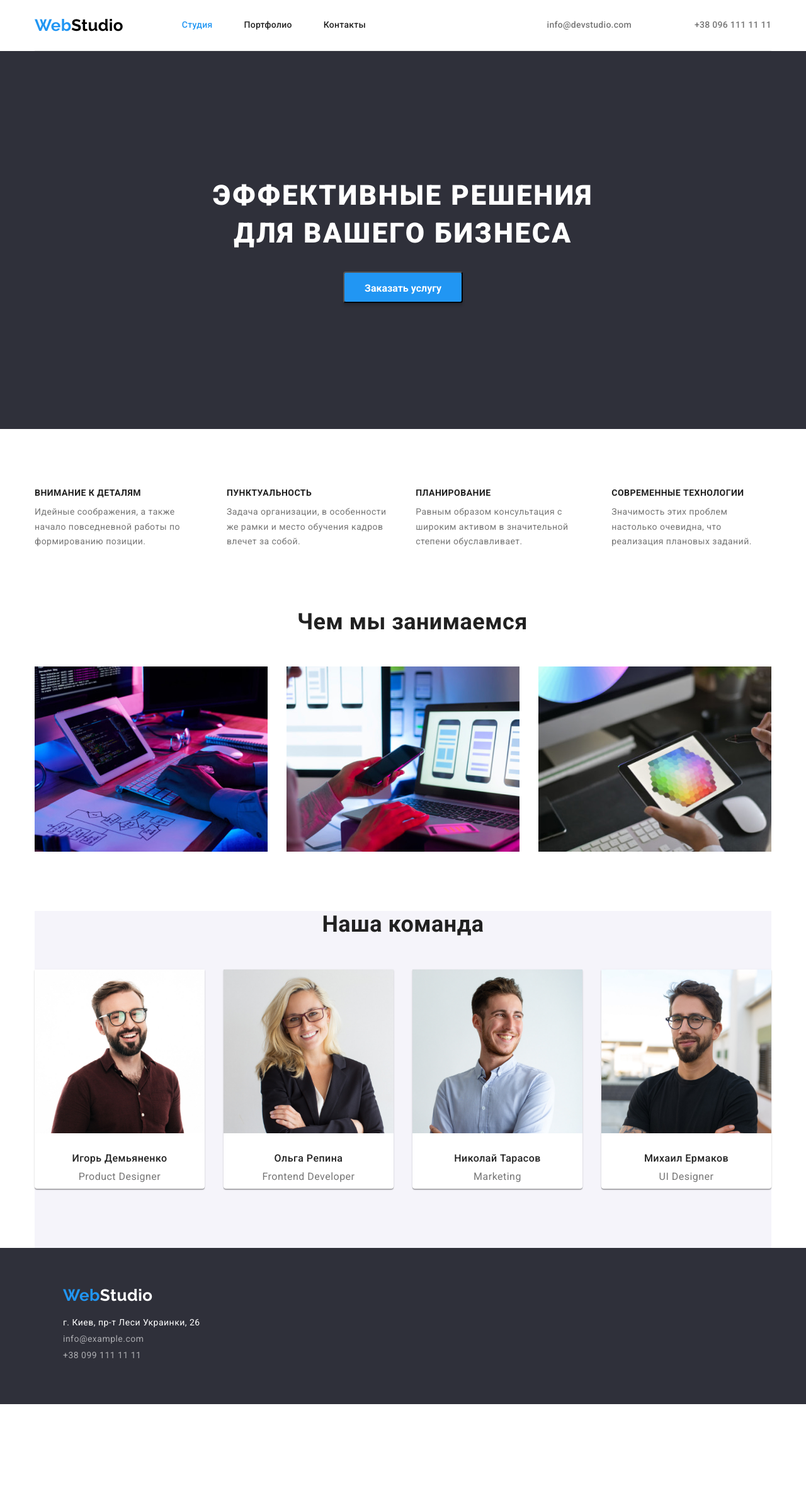
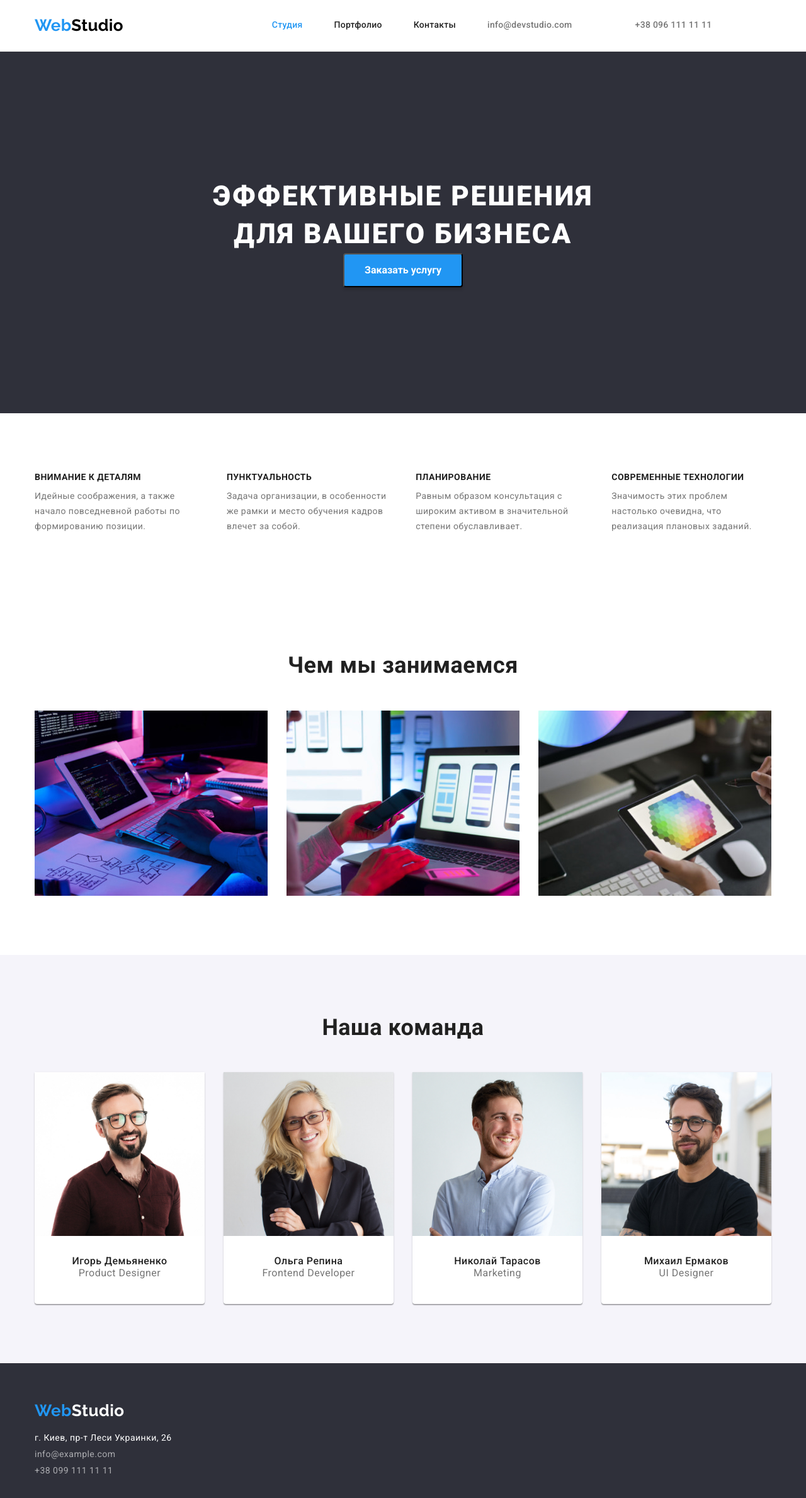
Before and after one commit to igor-rizak/goit-markup-hw-03, a plain HTML site: page index.html in a window 1280 px wide. Shown: the whole page at 63% size. Before the commit the page ends 2229 px from the top, so only its background shows below. Drawn offline with nearby package versions, Linux system fonts and the light colour scheme.

Commit message:
hw-03-02

```diff
--- a/css/styles.css
+++ b/css/styles.css
@@ -54,7 +54,6 @@ margin-right: 215px;
 /* HEADER */
 
 .site-nav {
-display: flex;
 background-color: #FFFFFF;
 font-weight: 500;
 font-size: 14px;
@@ -66,6 +65,14 @@ border-bottom: 1px solid #ECECEC;
 .site-nav
 .link .current {
 color: var(--accent-color);
+}
+
+
+.site-nav .container,
+.header-nav, .header-list {
+display: flex;
+align-items: center;
+gap: 50px;
 }
 
 
@@ -84,16 +91,6 @@ padding-top: 25px;
 padding-bottom: 25px;
 }
 
-.header-list {
-display: flex;
-gap: 50px;
-}
-
-.header-nav {
-display: flex;
-margin-right: auto;
-align-items: center;
-}
 
 .link {
 color: var(--title-text-color);
@@ -111,6 +108,7 @@ padding-top: 32px;
 padding-bottom: 32px;
 display: block;
 }
+
 .site {
 color: var(--primery-text-color);
 }
@@ -141,20 +139,13 @@ line-height: 1.19;
 text-decoration: none;
 }
 
-.footer-slogan {
-margin-bottom: 20px;
-}
-
-.footer-adress{
-margin-bottom: 10px;
-}
-
 
 /* Section main */
 
 .section-main {
 background: #2F303A;
-display: flex;
+padding-top: 200px;
+padding-bottom: 200px;
 }
 
 .section-headline {
@@ -163,8 +154,6 @@ font-weight: 900;
 font-size: 44px;
 line-height: 1.36;
 
-margin-top: 200px;
-margin-bottom: 30px;
 margin-right: auto;
 margin-left: auto;
 text-align: center;
@@ -193,20 +182,18 @@ border-radius: 4px;
 .button-by {
 display: block;
 margin: 0 auto;
-max-width: 200px;
-max-height: 50px;
-min-width: 136px;
-min-height: 30px;
 padding: 10px 32px;
-margin-bottom: 200px;
 }
 
 /* Section desc*/
 
+.section-desc {
+padding-top: 94px;
+padding-bottom: 94px;
+}
+
 .content-desk {
 display: flex;
-padding-top: 94px;
-padding-bottom: 94px;
 gap: 30px;
 }
 
@@ -236,9 +223,6 @@ display: flex;
 flex-wrap: wrap;
 }
 
-.subject-img:last-child {
-margin-right: 0;
-}
 
 .subject > .container {
 padding-top: 94px;
@@ -255,7 +239,6 @@ margin-bottom: 50px;
 
 .subject-list {
 display: flex;
-margin-bottom: 94px;
 }
 
 .subject-picture {
@@ -266,7 +249,6 @@ margin-right: 30px;
 
 .user-container {
 display: flex;
-padding-bottom: 94px;
 }
 
 .user-picture {
@@ -282,6 +264,13 @@ margin-right: 0;
 
 .section-user {
 background: #F5F4FA;
+padding-top: 94px;
+padding-bottom: 94px;
+}
+
+.user-name {
+padding-top: 30px;
+padding-bottom: 30px;
 }
 
 .title-user {
@@ -289,9 +278,6 @@ font-weight: 500;
 font-size: 16px;
 line-height: 1.19;
 text-align: center;
-margin-bottom: 10px;
-margin-top: 30px;
-
 }
 
 .text-user {
@@ -308,20 +294,29 @@ address {
 font-style: normal;
 }
 
+
+.footer-slogan {
+display: block;
+margin-bottom: 20px;
+}
+
+.footer-adress {
+margin-bottom: 10px;
+}
 .maps {
 color: #FFFFFF;
 }
 
-.footer {
+.footer  {
 background-color: #2F303A;
 color: rgba(255, 255, 255, 0.6);
 display: flex;
 }
 
-.footer-list {
-    padding: 60px;
+.footer-wide {
+padding-top: 60px;
+padding-bottom: 60px;
 }
-
 
 .logo-footer {
 color: #FFFFFF;
@@ -332,6 +327,12 @@ color: #FFFFFF;
 text-decoration: none;
 gap: 30px;
 }
+
+.section-portfolio {
+padding-top: 94px;
+padding-bottom: 94px;
+}
+
 
 /* BUTTON */
 .button,
@@ -353,7 +354,6 @@ line-height: 1.62;
 .list-oll {
 display: flex;
 flex-wrap: wrap;
-width: 1200px;
 margin-left: -30px;
 margin-top: -30px;
 }
@@ -362,7 +362,6 @@ margin-top: -30px;
 display: flex;
 gap: 8px;
 margin-bottom: 50px;
-margin-top: 174px;
 justify-content: center;
 }
 
@@ -384,7 +383,6 @@ font-size: 18px;
 line-height: 2;
 letter-spacing: 0.06em;
 margin-bottom: 4px;
-margin-top: 20px;
 }
 
 .text-site {
--- a/index.html
+++ b/index.html
@@ -24,16 +24,17 @@
   </head>
   <body>
     <!-- Навигация -->
+    <header class="site-nav">
       <div class="container">
-      <header class="site-nav">
         <nav class="header-nav">
-          <a href="/" class="logo">Web<span class="logo-header">Studio</span></a>
+          <a href="/" class="logo logo-header">Web<span class="logo-header">Studio</span></a>
           <ul class="link list header-list">
             <li><a href="index.html" class="link accent site">Студия</a></li>
             <li><a href="portfolio.html" class="link site">Портфолио</a></li>
             <li><a href="" class="link site">Контакты</a></li>
           </ul>
         </nav>
+
         <!-- Контакты -->
         <ul class="list header-list">
           <li class="link">
@@ -43,8 +44,8 @@
             <a href="tel:+380961111111" class="link contacts">+38 096 111 11 11</a>
           </li>
         </ul>
+      </div>
     </header>
-    </div>
     <!-- Герой-->
     <main>
       <!-- Эффективные решения для вашего бизнеса -->
@@ -56,7 +57,6 @@
       </section>
 
       <!-- Компетенции -->
-
       <section class="section-desc">
         <div class="container">
           <ul class="list content-desk">
@@ -88,8 +88,8 @@
         </div>
       </section>
       <!-- Чем мы занимаемся -->
+      <section class="section-desc">
         <div class="container subject-img">
-        <section>
           <h2 class="subject container">Чем мы занимаемся</h2>
           <ul class="list subject-list">
             <li class="subject-picture">
@@ -102,46 +102,54 @@
               <img src="./images/work/img_3.jpg" alt="Подбор цветовой гаммы" width="370" />
             </li>
           </ul>
+        </div>
       </section>
-      </div>
+
       <!-- Наша команда -->
+      <section class="section-user">
         <div class="container">
-        <section class="section-user">
           <h2 class="subject">Наша команда</h2>
           <ul class="list user-container">
             <li class="user-picture">
               <img src="./images/team/igor.jpg" alt="Игорь Демьяненко" width="270" />
+              <div class="user-name">
                 <h3 class="title-user">Игорь Демьяненко</h3>
                 <p lang="en" class="text-user">Product Designer</p>
+              </div>
             </li>
 
             <li class="user-picture">
               <img src="./images/team/olga.jpg" alt="Ольга Репина" width="270" />
+              <div class="user-name">
                 <h3 class="title-user">Ольга Репина</h3>
                 <p lang="en" class="text-user">Frontend Developer</p>
+              </div>
             </li>
 
             <li class="user-picture">
               <img src="./images/team/nikolay.jpg" alt="Николай Тарасов" width="270" />
+              <div class="user-name">
                 <h3 class="title-user">Николай Тарасов</h3>
                 <p lang="en" class="text-user">Marketing</p>
+              </div>
             </li>
 
             <li class="user-picture">
               <img src="./images/team/misha.jpg" alt="Михаил Ермаков" width="270" />
+              <div class="user-name">
               <h3 class="title-user">Михаил Ермаков</h3>
               <p lang="en" class="text-user">UI Designer</p>
             </li>
+            </div>
           </ul>
+        </div>
       </section>
-      </div>
     </main>
     <!-- Футер -->
-    <footer class="footer">
-      <div class="container footer-list">
-        <div class="footer-slogan">
-          <a href="/" class="logo">Web<span class="logo-footer">Studio</span></a>
-        </div>
+    <footer class="footer footer-wide">
+      <div class="container">
+          <a href="/" class="logo footer-slogan">Web<span class="logo-footer">Studio</span></a>
+
          <address>
           <ul class="link list">
             <li class="footer-adress">
@@ -153,6 +161,7 @@
                 >г. Киев, пр-т Леси Украинки, 26</a
               >
             </li>
+
             <li class="footer-adress">
               <a class="link footer" href="mailto:info@example.com">info@example.com</a>
             </li>
```
Also changed, not shown: portfolio.html (+28 -10 lines). Lines whose indentation alone changed are shown as unchanged.
